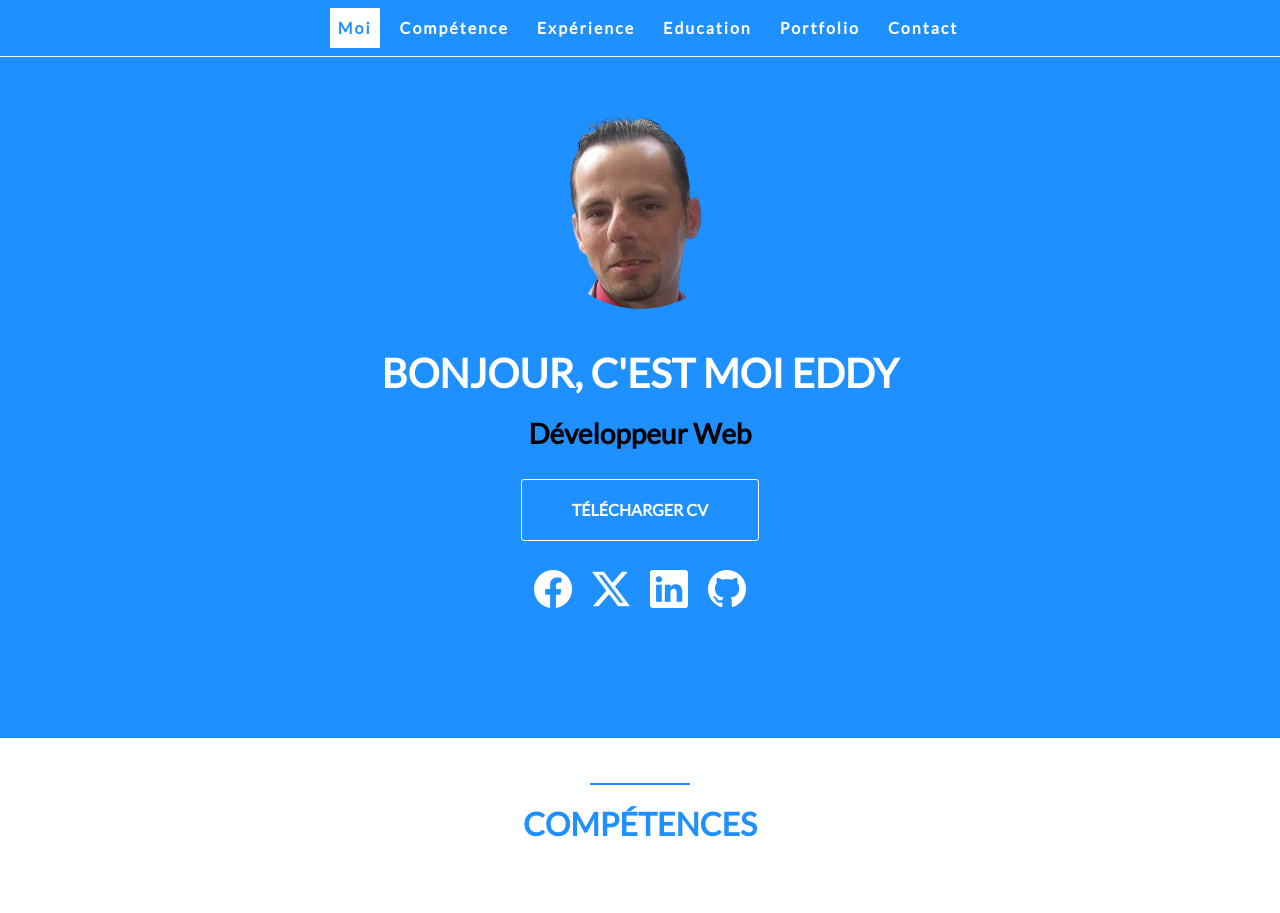
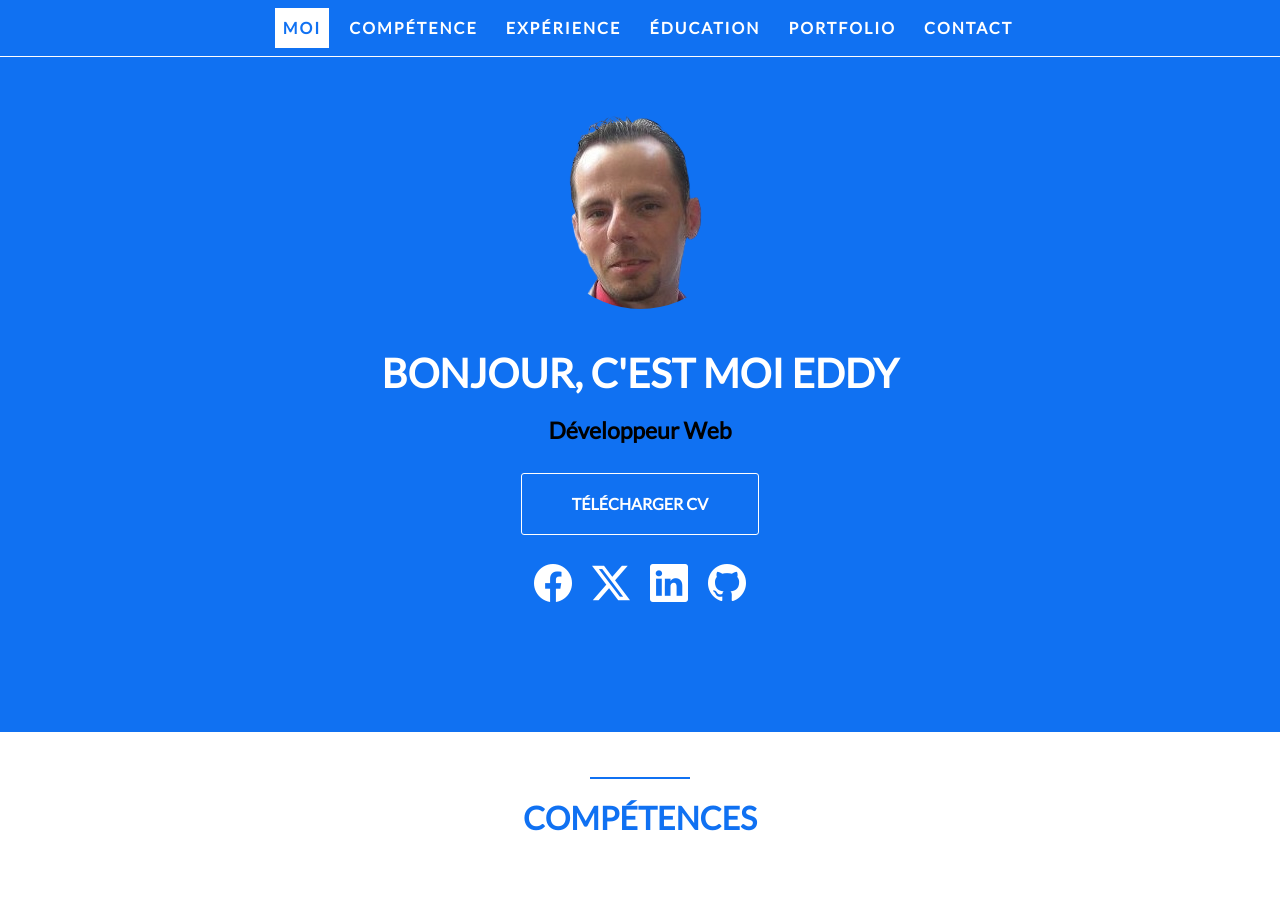
Before and after one commit to dido93130/OC_Projet-12, a React (Vite) app: page / in a window 1280 px wide. Shown: the top 913 px of the page. Built offline with nearby package versions, Linux system fonts and the light colour scheme.

Commit message:
accessibility fx

```diff
--- a/src/components/AboutMe.jsx
+++ b/src/components/AboutMe.jsx
@@ -10,8 +10,8 @@ const About = () => {
         </div>
         <div className="heading second-color">
           <h1 className='title about-title'>Bonjour, c'est moi Eddy</h1>
-          <h3 className='title about-subtitle'>Développeur Web</h3>
-          <a href="doc/CV_EDDY.pdf" className="button1">Télécharger CV</a>
+          <h2 className='title about-subtitle'>Développeur Web</h2>
+          <a href="doc/CV_EDDY.pdf" aria-label="lien de mon CV" className="button1">Télécharger CV</a>
           <Social />
         </div>
 
--- a/src/components/Education.jsx
+++ b/src/components/Education.jsx
@@ -15,10 +15,10 @@ const Education = () => {
           {educationData.map((item, index) => (
             <div key={index} className="col-md-6">
               <div className="education-block">
-                <h5 className='title education-block-frtitle'>{item.date}</h5>
+                <h3 className='title education-block-frtitle'>{item.date}</h3>
                 <span className="bi-award-fill education-block-badge"></span>
-                <h3 className='title education-block-setitle'>{item.school}</h3>
-                <h4 className='title education-block-thtitle'>{item.course}</h4>
+                <h4 className='title education-block-setitle'>{item.school}</h4>
+                <h5 className='title education-block-thtitle'>{item.course}</h5>
                 <div className="divider"></div>
                 <p>{item.topics.join(', ')}</p>
                 <p>{item.description}</p>
--- a/src/components/Footer.jsx
+++ b/src/components/Footer.jsx
@@ -5,8 +5,8 @@ import React from 'react';
 const Footer = () => {
   return (
     <footer className="footer">
-      <a href="/OC_Projet-12/#about"><span className="bi-chevron-up"></span></a>
-            <h5 className='footer-title'>CAPEDDEV.COM</h5>
+      <a href="/OC_Projet-12/#about" aria-label="lien vers la section à propos de moi"><span className="bi-chevron-up"></span></a>
+            <h3 className='footer-title'>CAPEDDEV.COM</h3>
     </footer>
   );
 };
--- a/src/components/Header.jsx
+++ b/src/components/Header.jsx
@@ -31,18 +31,18 @@ const Header = () => {
     <header>
       <nav id="myNavbar" className="navbar navbar-expand-lg navbar-dark">
         <div className="container-fluid">
-          <a className="navbar-brand" href="#"></a>
+          <a className="navbar-brand" href="#" aria-label="lien de navigation mobile"></a>
           <button className="navbar-toggler" type="button" data-bs-toggle="collapse" data-bs-target="#navbarNavAltMarkup" aria-controls="navbarNavAltMarkup" aria-expanded="false" aria-label="Toggle navigation">
             <span className="navbar-toggler-icon"></span>
           </button>
           <div className="collapse navbar-collapse" id="navbarNavAltMarkup">
             <div className="navbar-nav">
-              <a className={`nav-link ${activeLink === 'about' ? 'active' : ''}`} href="#about">Moi</a>
-              <a className={`nav-link ${activeLink === 'skills' ? 'active' : ''}`} href="/OC_Projet-12/#skills">Compétence</a>
-              <a className={`nav-link ${activeLink === 'experience' ? 'active' : ''}`} href="/OC_Projet-12/#experience">Expérience</a>
-              <a className={`nav-link ${activeLink === 'education' ? 'active' : ''}`} href="/OC_Projet-12/#education">Education</a>
-              <a className={`nav-link ${activeLink === 'portfolio' ? 'active' : ''}`} href="/OC_Projet-12/#portfolio">Portfolio</a>
-              <a className={`nav-link ${activeLink === 'contact' ? 'active' : ''}`} href="/OC_Projet-12/#contact">Contact</a>
+              <a className={`nav-link ${activeLink === 'about' ? 'active' : ''}`} href="#about" aria-label="lien vers la section à propos de moi">MOI</a>
+              <a className={`nav-link ${activeLink === 'skills' ? 'active' : ''}`} href="/OC_Projet-12/#skills" aria-label="lien vers la section mes compétences">COMPÉTENCE</a>
+              <a className={`nav-link ${activeLink === 'experience' ? 'active' : ''}`} href="/OC_Projet-12/#experience"aria-label="lien vers la section mes expériences">EXPÉRIENCE</a>
+              <a className={`nav-link ${activeLink === 'education' ? 'active' : ''}`} href="/OC_Projet-12/#education"aria-label="lien vers la section mon éducation">ÉDUCATION</a>
+              <a className={`nav-link ${activeLink === 'portfolio' ? 'active' : ''}`} href="/OC_Projet-12/#portfolio"aria-label="lien vers la section mon portfolio">PORTFOLIO</a>
+              <a className={`nav-link ${activeLink === 'contact' ? 'active' : ''}`} href="/OC_Projet-12/#contact"aria-label="lien vers la section contact">CONTACT</a>
             </div>
           </div>
         </div>
--- a/src/components/Portfolio.jsx
+++ b/src/components/Portfolio.jsx
@@ -2,9 +2,6 @@ import { Tooltip } from 'react-tooltip';
 import portfolioProjectData from '../data/portfolioProjectData.json';
 
 const Portfolio = () => {
-  const handleItemClick = (event) => {
-    event.preventDefault();
-  };
 
   return (
     <section id='portfolio' className='portfolio'>
@@ -20,7 +17,6 @@ const Portfolio = () => {
               imagePath={item.imagePath}
               projectUrl={item.projectUrl}
               tooltipContent={item.tooltipContent}
-              onClick={item.onClick ? handleItemClick : undefined} // Pass onClick only if needed
             />
           ))}
         </div>
@@ -32,7 +28,7 @@ const Portfolio = () => {
 const PortfolioItem = ({ imagePath, projectUrl, tooltipContent, onClick }) => {
   return (
     <div className="col-md-4 portfolio-col">
-      <a href={projectUrl} onClick={onClick} target="_blank" data-tooltip-id="my-tooltip" data-tooltip-content={tooltipContent}>
+      <a href={projectUrl} target="_blank" data-tooltip-id="my-tooltip" data-tooltip-content={tooltipContent}>
         <img src={imagePath} className="img-thumbnail" alt={tooltipContent} />
       </a>
       <Tooltip id="my-tooltip" />
--- a/src/components/SkillProgressBar.jsx
+++ b/src/components/SkillProgressBar.jsx
@@ -3,8 +3,8 @@ import React from 'react';
 const SkillProgressBar = ({ label, percentage }) => {
     return (
       <div className="progress skills-progress">
-        <div className="progress-bar skills-progress-bar" role="progressbar" style={{ width: `${percentage}%` }} aria-valuenow={percentage} aria-valuemin="0" aria-valuemax="100">
-          <h5 className="skills-progress-bar-label">{label} {percentage}%</h5>
+        <div className="progress-bar skills-progress-bar" role="progressbar" aria-label="Skill progross" style={{ width: `${percentage}%` }} aria-valuenow={percentage} aria-valuemin="0" aria-valuemax="100">
+          <h3 className="skills-progress-bar-label">{label} {percentage}%</h3>
         </div>
       </div>
     );
--- a/src/styles/_base.scss
+++ b/src/styles/_base.scss
@@ -26,10 +26,6 @@ section {
 section .heading {
     text-align: center;
     padding-bottom: 40px;
-
-    h2 {
-        text-transform: uppercase;
-    }
 }
 
 .divider {
--- a/src/styles/_footer.scss
+++ b/src/styles/_footer.scss
@@ -9,6 +9,7 @@
     &-title {
         color: $color-white;
         font-weight: normal;
+        font-size: 20px;
     }
 }
 
--- a/src/styles/_sections.scss
+++ b/src/styles/_sections.scss
@@ -16,6 +16,7 @@
 
     &-subtitle {
         color: black;
+        font-size: 23px;
     }
 
     &-container {
@@ -28,12 +29,14 @@
             flex: 0 0 calc(33.33% - 20px);
             margin: 10px;
             box-sizing: border-box;
-            width: 100%; // Assurez-vous que l'image occupe toute la largeur du conteneur
+            width: 100%;
+            object-fit: cover;
             height: auto; // Hauteur automatique pour maintenir le ratio
             border-radius: 50%; // Bordure arrondie pour créer un cercle
 
             @media (max-width: 992px) {
                 flex: 0 0 calc(50% - 20px);
+                width: 50%;
             }
 
             @media (max-width: 768px) {
@@ -63,6 +66,12 @@
 
 /* SKILLS */
 
+.skills {
+   .heading {
+      text-transform: uppercase;
+   }
+}
+
 .skills-progress {
     height: 45px;
     margin: 30px 20px;
@@ -79,6 +88,7 @@
             position: absolute;
             text-shadow: 2px 2px 2px #000;
             margin-bottom: 3px;
+            font-size: 20px;
         }
     }
 }
@@ -87,6 +97,10 @@
 
 .experience {
     background-color: $color-primary;
+
+    .heading {
+        text-transform: uppercase;
+     }
 }
 
 .timeline {
@@ -207,6 +221,11 @@
 /* EDUCATION */
 
 .education {
+
+    .heading {
+        text-transform: uppercase;
+    }
+
     &-title {
       margin: 15px 0;
     }
@@ -230,7 +249,7 @@
       }
 
       &-frtitle {
-        color: #888;
+        color: #000;
         font-size: 15px;
         margin-bottom: 15px;
       }
@@ -242,11 +261,13 @@
       &-setitle {
         margin: 15px 0;
         color: $color-primary;
+        font-size: 28px;
       }
 
       &-thtitle {
         margin-bottom: 20px;
         font-weight: normal;
+        font-size: 24px;
       }
     }
   }
@@ -255,6 +276,11 @@
 
 .portfolio {
     background: $color-primary;
+
+    .heading {
+        text-transform: uppercase;
+    }
+
    &-col {
         margin-bottom: 20px;
    }
@@ -262,6 +288,7 @@
 
 .img-thumbnail {
     display: flex;
+    object-fit: cover;
     width: 100%;
     height: 340px;
 
@@ -269,10 +296,9 @@
      @media (max-width: 768px){
        height: 300px;
      }
-}
-
-.img-thumbnail:hover {
+   &:hover {
     filter: none;
+   }
 }
 
 #my-tooltip {
@@ -289,7 +315,13 @@
 /* CONTACT */
 
 #contact {
+
     background: $color-primary;
+
+    .heading {
+        text-transform: uppercase;
+    }
+
     &-form {
         font-size: 20px;
         color: $color-white;
--- a/src/styles/_variables.scss
+++ b/src/styles/_variables.scss
@@ -1,6 +1,6 @@
 /* Couleurs */
-$color-primary: #1E90FF;
-$color-white: #fff;
+$color-primary: #1071F2;
+$color-white: #FFF;
 
 /*Police*/
 $body-font: 'Lato', sans-serif;
--- a/vite.config.js
+++ b/vite.config.js
@@ -3,7 +3,6 @@ import react from '@vitejs/plugin-react'
 
 // https://vitejs.dev/config/
 export default defineConfig({
-  base: "./",
   plugins: [ react()],
   base: "/OC_Projet-12/",
   server: {
```
Also changed, not shown: src/components/SocialBar.jsx (+4 -4 lines), public/images/Booki.webp, 5 other files (tests, documents, lock files or other folders).
